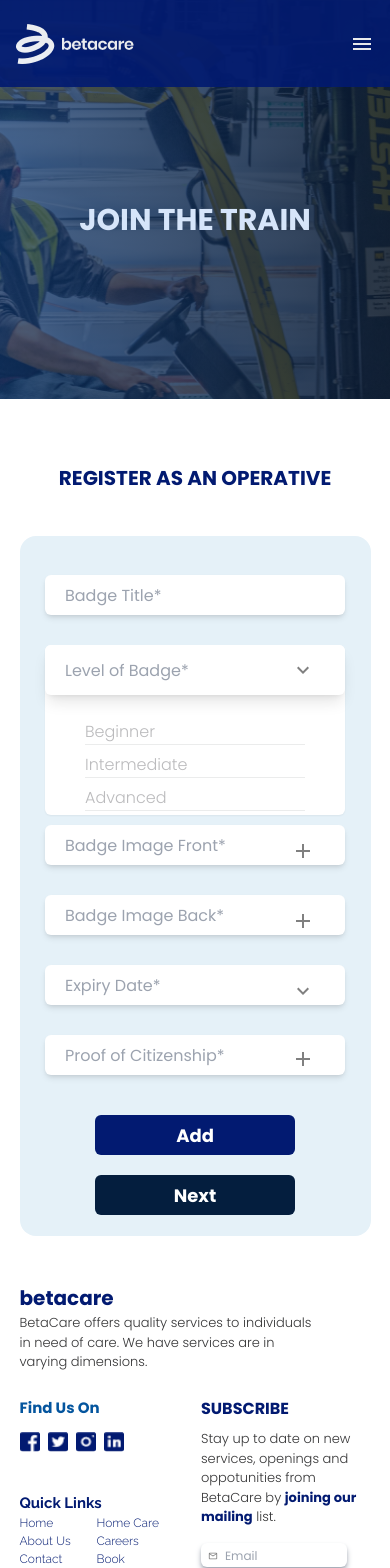
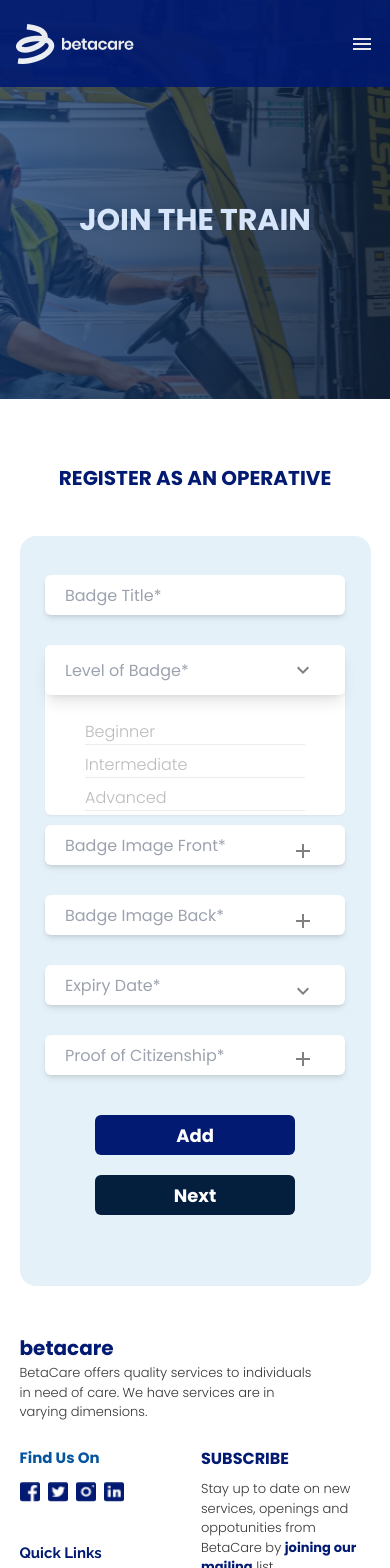
Before and after one commit to PenuelSam/BETA, a React (Vite) app: page /ids in a window 390 px wide. Shown: the top 1568 px of the page. Built offline with nearby package versions, Linux system fonts and the light colour scheme.

Commit message:
corrected

```diff
--- a/src/Components/PaymentForm/Form.jsx
+++ b/src/Components/PaymentForm/Form.jsx
@@ -16,7 +16,7 @@ const Form = () => {
         <form action="" className="smFormStyle">
 
         <div className="relative">
-            <div className="relative z-[10] mb-[50px]">
+            <div className="relative z-[10] mb-[50px] sm:mb-[5px]">
             <KeyboardArrowDownOutlinedIcon className="KeyDownI" sx={{fill: 'gray'}} />
             <input type="text"  placeholder="Payment Method*" className="trainInput shadow-lg " />
             </div>
--- a/src/index.css
+++ b/src/index.css
@@ -737,7 +737,7 @@
     @apply w-[566px] h-[1464px]  lg:h-[600px]  bg-[#E5F1F8]  rounded-2xl flex  justify-center   pt-[10%]  sm:mx-[5%]
   }
   .trainFormContainerID{
-    @apply w-[566px] h-[1464px]  lg:h-[700px]  bg-[#E5F1F8]  rounded-2xl flex  justify-center sm:items-start  pt-[10%] sm:mx-[5%]
+    @apply w-[566px] h-[1464px]  lg:h-[750px]  bg-[#E5F1F8]  rounded-2xl flex  justify-center sm:items-start  pt-[10%] sm:mx-[5%]
   }
   .trainFormContainerPay{
     @apply w-[566px] h-[1464px]  lg:h-[900px]  bg-[#E5F1F8]  rounded-2xl flex  justify-center   pt-[10%] sm:mx-[5%]
```
